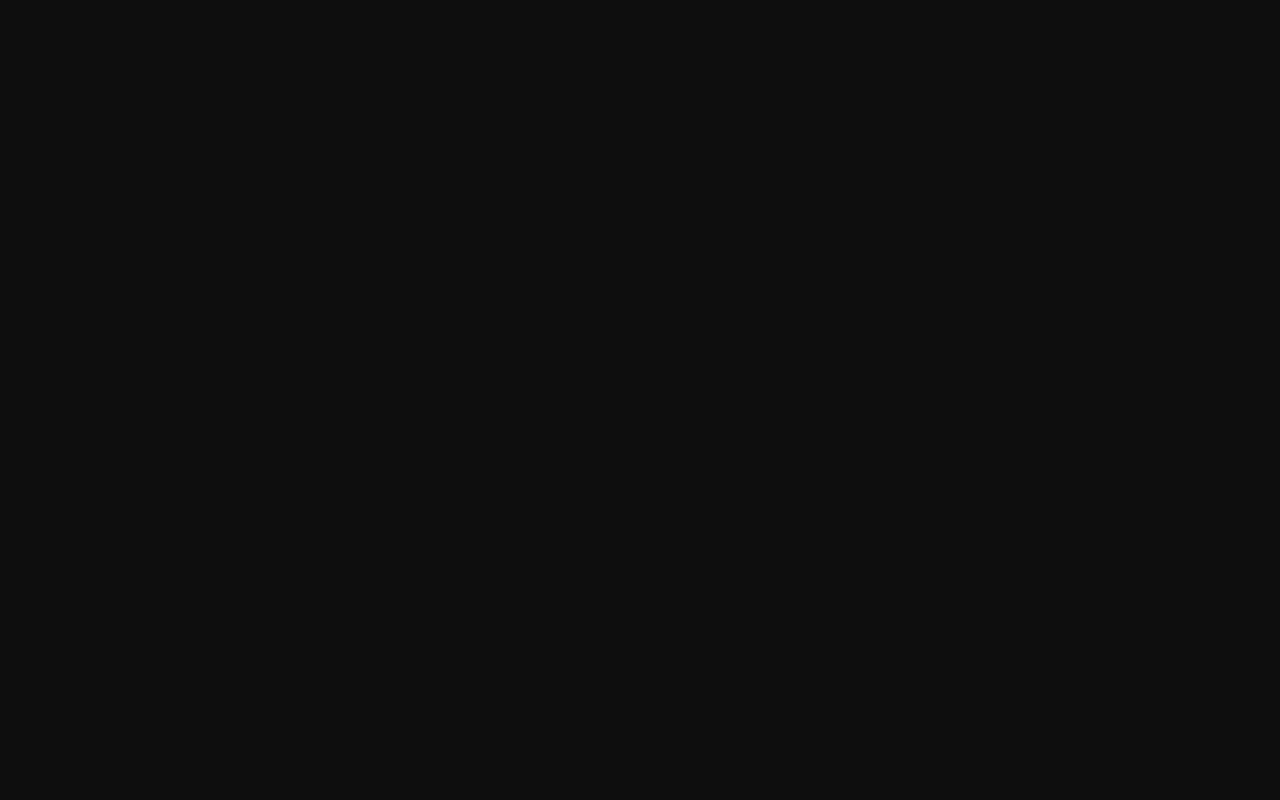
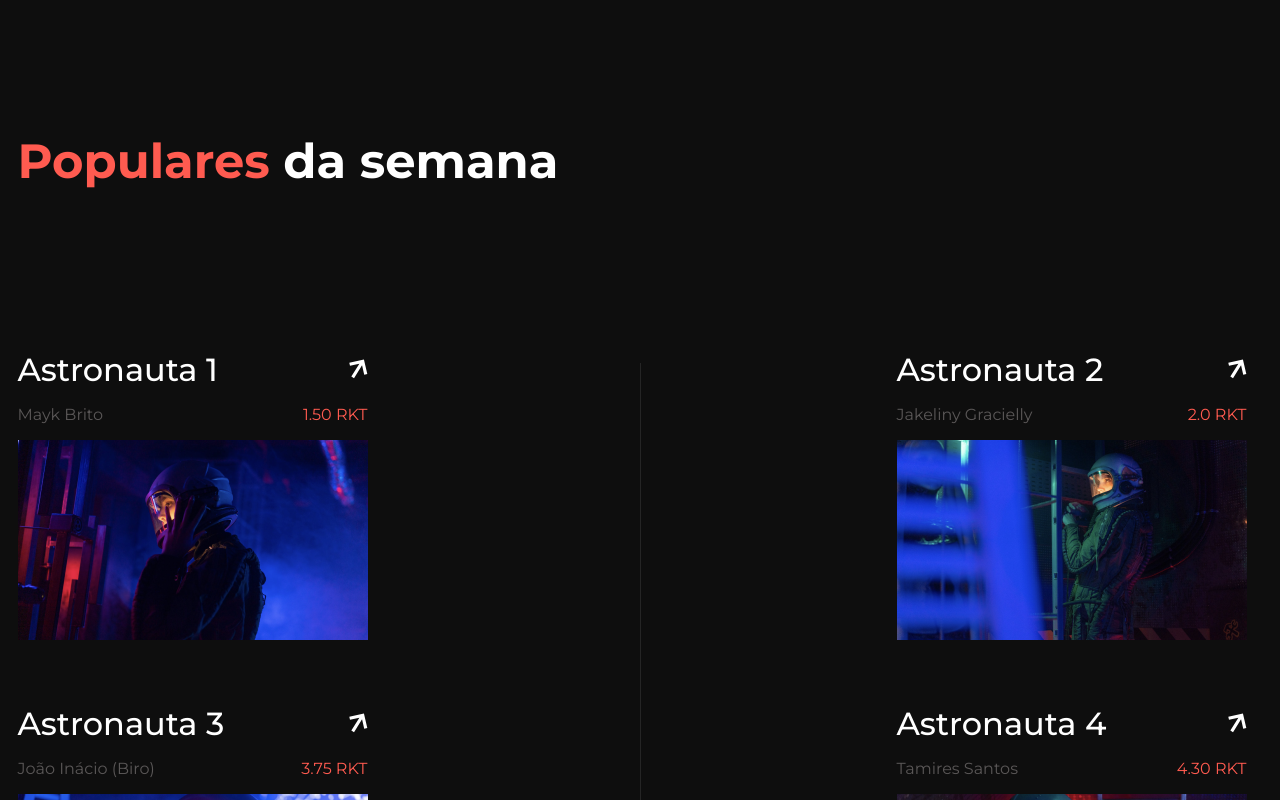
Before and after one commit to jeanmrtns/rocket-nft-landing, a Next.js app: page / in a window 1280 px wide. Shown: the part 1560-2360 px from the top of the page. Before the commit the page ends 1543 px from the top, so only its background shows below. Built offline with nearby package versions, Linux system fonts and the light colour scheme.

Commit message:
feat: create populars component

```diff
--- a/src/components/Galery/styles.module.scss
+++ b/src/components/Galery/styles.module.scss
@@ -3,5 +3,5 @@
   display: grid;
   grid-template-columns: repeat(4, 1fr);
   gap: 4rem 1rem;
-  padding: 0.75rem 1rem;
+  padding: 0.75rem 1rem 0 1rem;
 }
--- a/src/components/Metrics/styles.module.scss
+++ b/src/components/Metrics/styles.module.scss
@@ -1,7 +1,7 @@
 .container {
   display: flex;
   gap: 2rem;
-  padding: 0 1rem;
+  padding: 0 0 1rem 1rem;
 }
 
 .metrics {
--- /dev/null
+++ b/src/components/Populars/index.tsx
@@ -0,0 +1,48 @@
+import Image from 'next/image';
+import Astronaut1 from '../../assets/astronauta-1.png';
+import Astronaut2 from '../../assets/astronauta-2.png';
+import Astronaut3 from '../../assets/astronauta-3.png';
+import Astronaut4 from '../../assets/astronauta-4.png';
+import ArrowRight from '../../assets/arrow-white.svg';
+
+import styles from './styles.module.scss';
+
+export function Populars() {
+  return (
+    <section className={styles.container}>
+      <h2><strong>Populares</strong> da semana</h2>
+
+      <div className={styles.astronautsGroup}>
+        <div>
+          <div className={styles.astronaut}>
+            <h4>Astronauta 1 <Image src={ArrowRight} alt="Astronauta 1" height={20} /></h4>
+            <p>Mayk Brito <strong>1.50 RKT</strong></p>
+            <Image src={Astronaut1} alt="Astronauta 1" />
+          </div>
+
+          <div className={styles.astronaut}>
+            <h4>Astronauta 3 <Image src={ArrowRight} alt="Astronauta 3" height={20} /></h4>
+            <p>João Inácio (Biro) <strong>3.75 RKT</strong></p>
+            <Image src={Astronaut3} alt="Astronauta 1" />
+          </div>
+        </div>
+
+        <div className={styles.separator} />
+
+        <div>
+          <div className={styles.astronaut}>
+            <h4>Astronauta 2 <Image src={ArrowRight} alt="Astronauta 2" height={20} /></h4>
+            <p>Jakeliny Gracielly <strong>2.0 RKT</strong></p>
+            <Image src={Astronaut2} alt="Astronauta 1" />
+          </div>
+
+          <div className={styles.astronaut}>
+          <h4>Astronauta 4 <Image src={ArrowRight} alt="Astronauta 4" height={20} /></h4>
+            <p>Tamires Santos <strong>4.30 RKT</strong></p>
+            <Image src={Astronaut4} alt="Astronauta 1" />
+          </div>
+        </div>
+      </div>
+    </section>
+  );
+}
--- /dev/null
+++ b/src/components/Populars/styles.module.scss
@@ -0,0 +1,54 @@
+.container {
+  padding: 0.75rem 1rem;
+  margin-top: 8rem;
+
+  h2 {
+    font-size: 3rem;
+    margin-bottom: 9rem;
+
+    strong {
+      color: var(--color-logo);
+    }
+  }
+}
+
+.astronautsGroup {
+  display: flex;
+  align-items: center;
+  justify-content: space-between;
+}
+
+.astronaut {
+  display: flex;
+  flex-direction: column;
+  padding: 1rem 1rem 0 0;
+  gap: 1rem;
+  margin-bottom: 3rem;
+
+  h4 {
+    font-size: 2rem;
+    font-weight: 500;
+    display: flex;
+    align-items: center;
+    justify-content: space-between;
+  }
+
+  p {
+    color: var(--subtitle-color);
+    display: flex;
+    align-items: center;
+    justify-content: space-between;
+
+    strong {
+      font-weight: normal;
+    }
+  }
+}
+
+.separator {
+  width: 1px;
+  height: 650px;
+  max-height: 100%;
+  background-color: var(--card-color);
+  margin: 0 auto;
+}
--- a/src/pages/index.tsx
+++ b/src/pages/index.tsx
@@ -2,6 +2,7 @@ import { Banner } from "../components/Banner";
 import { Galery } from "../components/Galery";
 import { Header } from "../components/Header";
 import { Metrics } from "../components/Metrics";
+import { Populars } from "../components/Populars";
 
 export default function Home() {
   return (
@@ -16,6 +17,7 @@ export default function Home() {
 
       <section className="container">
         <Metrics />
+        <Populars />
       </section>
     </>
   )
--- a/src/styles/globals.scss
+++ b/src/styles/globals.scss
@@ -19,6 +19,10 @@ body {
   background-color: var(--body-background);
   color: var(--text-color);
   overflow-x: hidden;
+}
+
+strong {
+  color: var(--color-logo);
 }
 
 .main {
```
Also changed, not shown: src/assets/astronauta-1.png (renamed from src/assets/astronauta 1.png).
